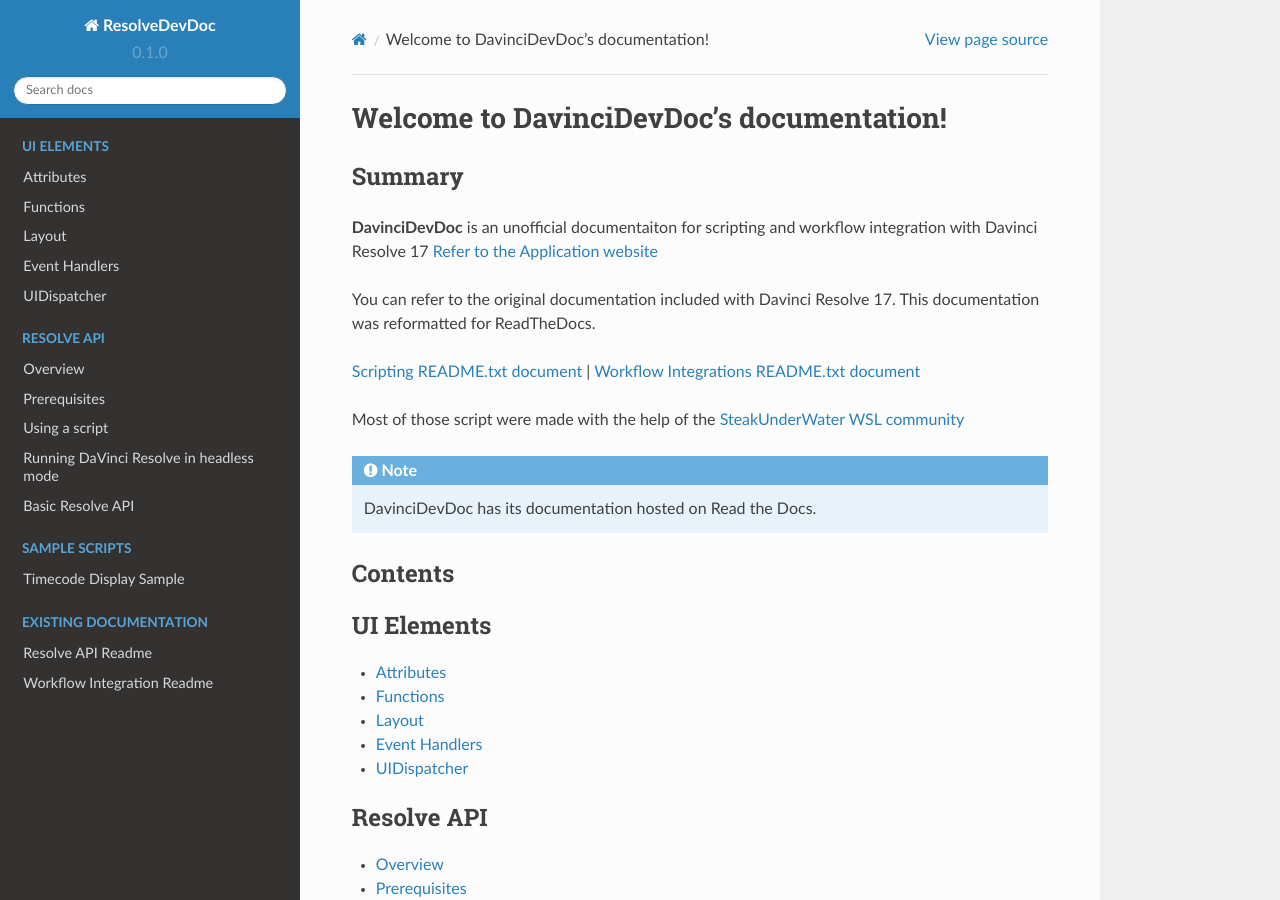
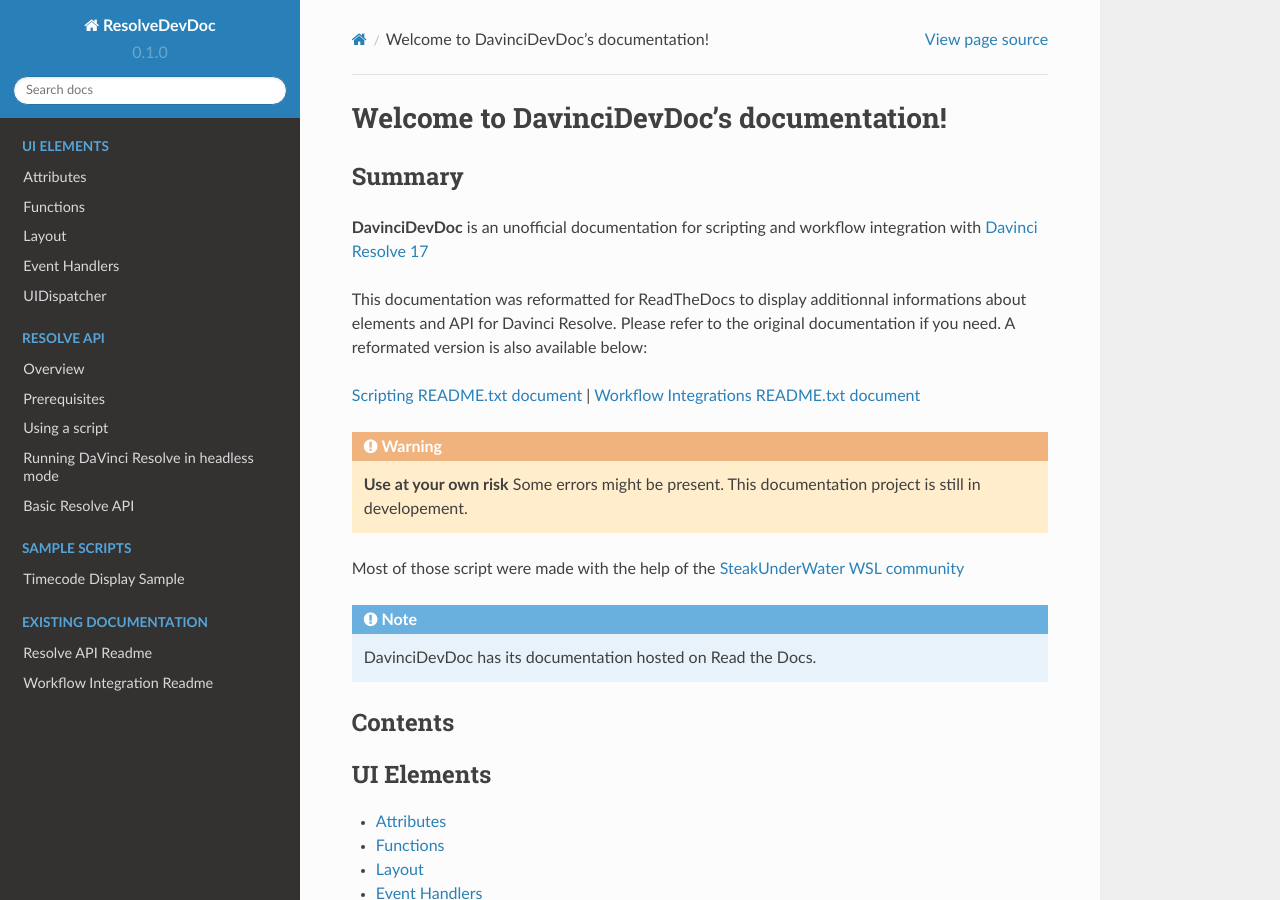
Before and after one commit to b3n0y/ResolveDevDoc, a Sphinx documentation site: the page built from docs/source/index.rst, in a window 1280 px wide and 900 px high. Built offline with Sphinx 7.4.7 and the Read the Docs theme 2.0.0, drawn with Linux system fonts in a browser that asks for light colours.

Commit message:
index warning

```diff
--- a/docs/source/index.rst
+++ b/docs/source/index.rst
@@ -4,13 +4,18 @@
 Summary
 -------
 
-**DavinciDevDoc** is an unofficial documentaiton for scripting and workflow integration with Davinci Resolve 17
-`Refer to the Application website <https://www.blackmagicdesign.com/>`_
+**DavinciDevDoc** is an unofficial documentation for scripting and workflow integration with `Davinci Resolve 17 <https://www.blackmagicdesign.com/products/davinciresolve/>`_
 
-You can refer to the original documentation included with Davinci Resolve 17.
-This documentation was reformatted for ReadTheDocs.
+This documentation was reformatted for ReadTheDocs to display additionnal informations about elements and API for Davinci Resolve.
+Please refer to the original documentation if you need. A reformated version is also available below:
 
 :ref:`Scripting README.txt document <resolveapi_readme>` | :ref:`Workflow Integrations README.txt document <workflow_readme>`
+
+
+.. warning::
+
+   **Use at your own risk** Some errors might be present. This documentation project is still in developement.
+
 
 Most of those script were made with the help of the `SteakUnderWater WSL community <https://www.steakunderwater.com/wesuckless/>`_
 
```
